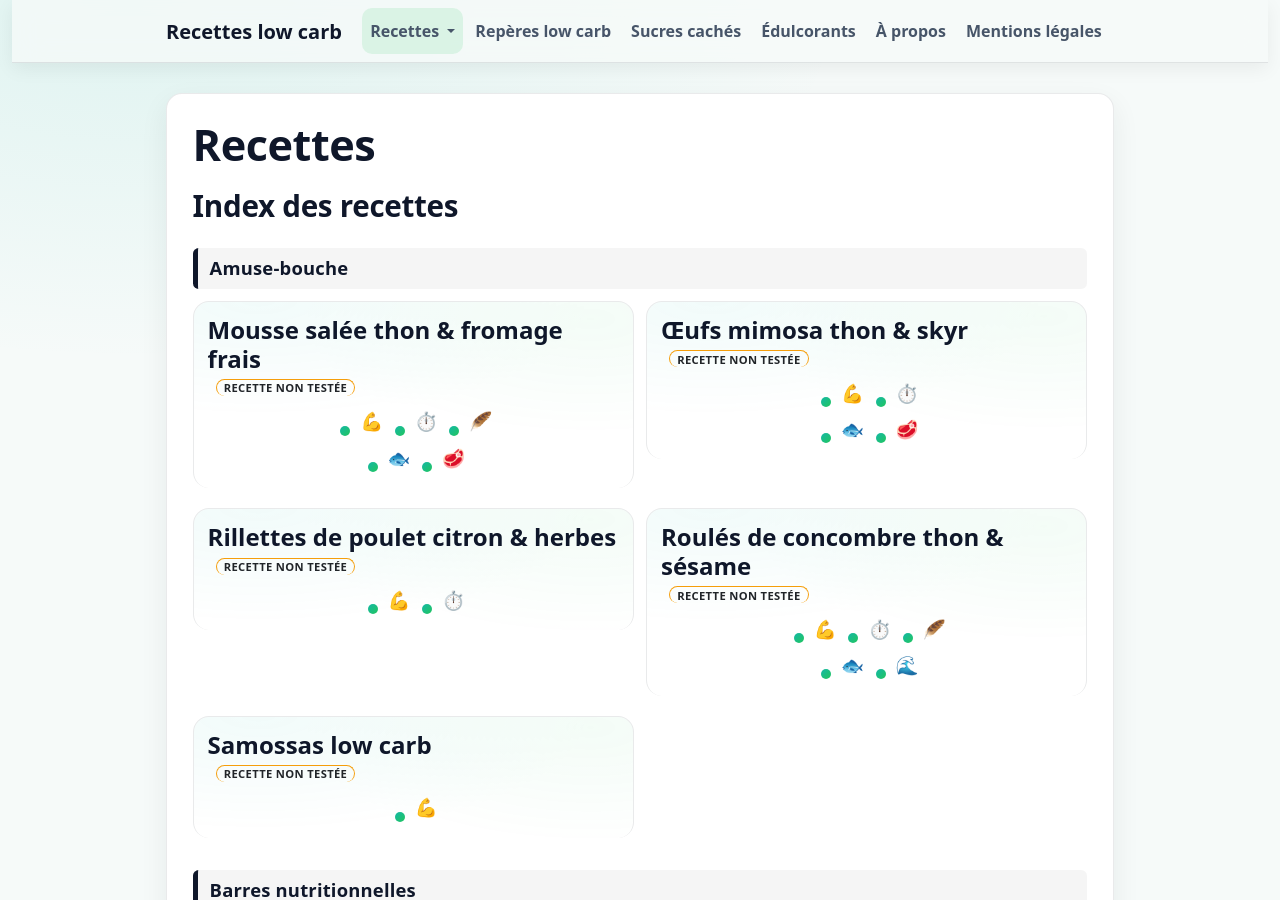
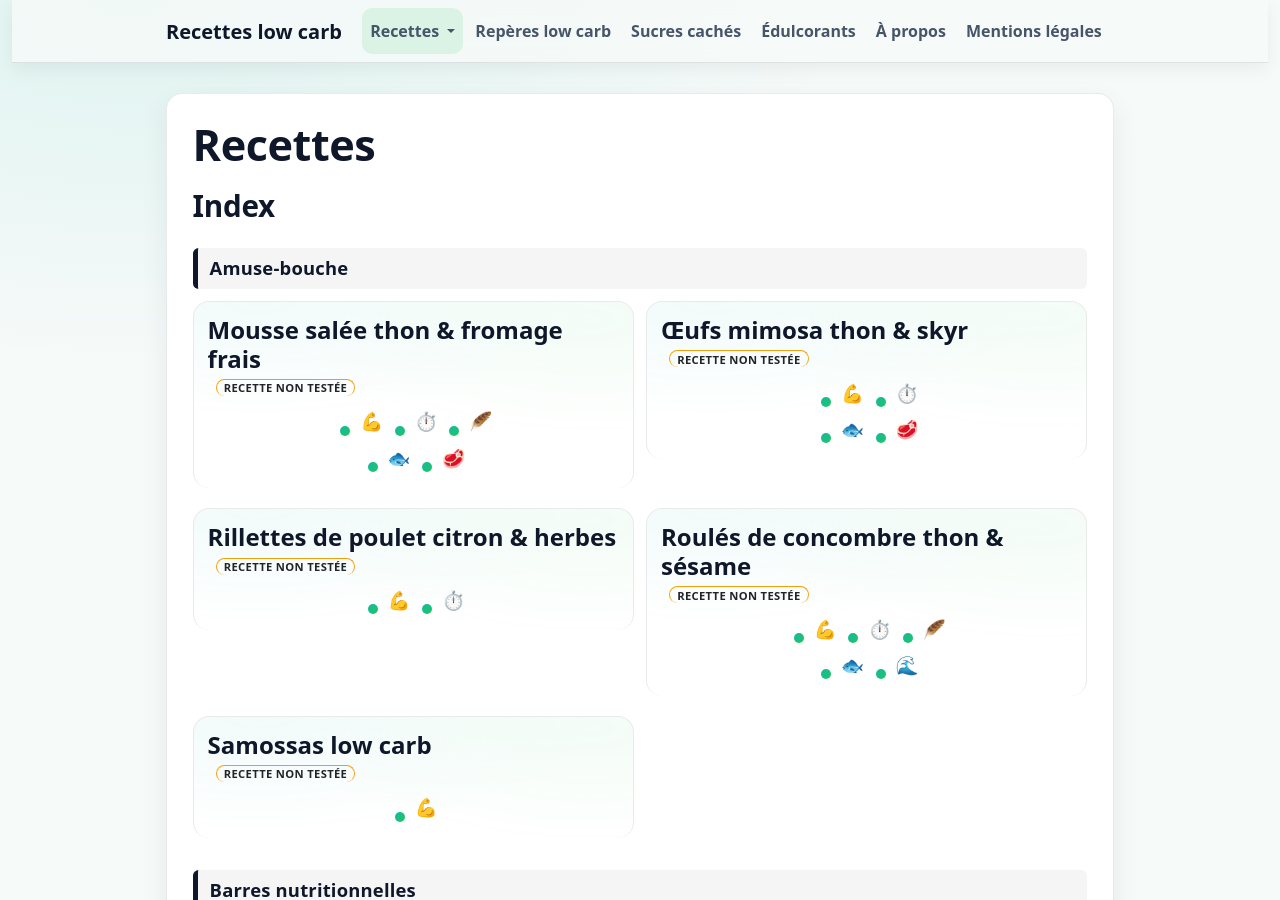
Before and after one commit to laurie-boissay/laurie-boissay.github.io, a Jekyll site: the page built from index.html, in a window 1280 px wide and 900 px high. Built offline with Jekyll 4.4.1, drawn with Linux system fonts in a browser that asks for light colours.

```diff
--- a/index.html
+++ b/index.html
@@ -9,7 +9,7 @@ body_id: "home"
 ---
 
 <section id="index">
-  <h2>Index des recettes</h2>
+  <h2>Index</h2>
 
   <!-- Styles locaux (index) -->
   <style>
```
